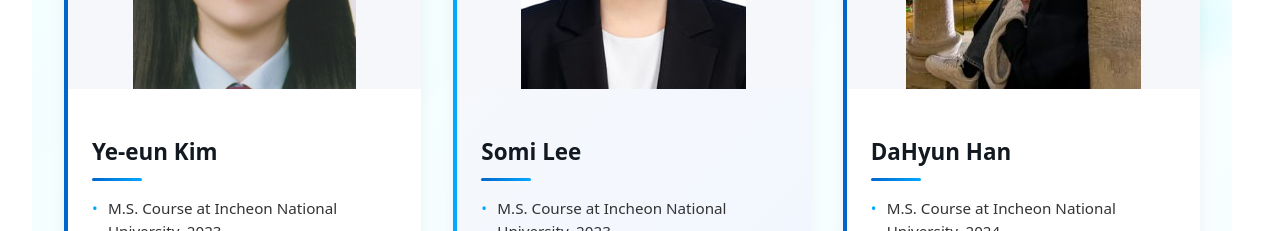
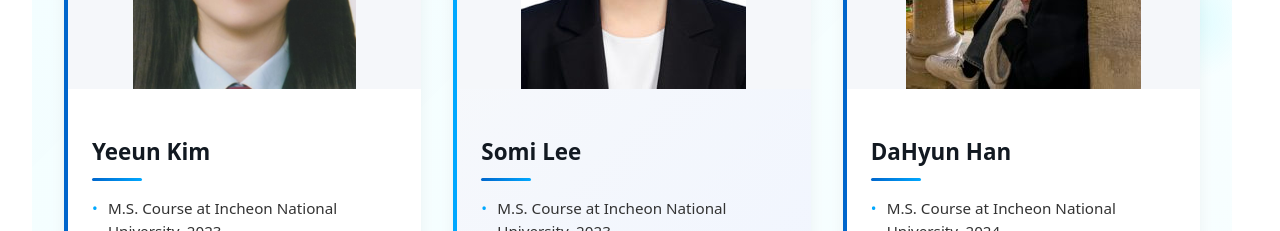
Before and after one commit to INU-EML/front-end, a React (Vite) app: page /members/current in a window 1280 px wide. Shown: the part 3100-3331 px from the top of the page. Built offline with nearby package versions, Linux system fonts and the light colour scheme; the HTML template or start-up script is replaced by a standard one.

Commit message:
Ye-eun Kim -> Yeeun Kim 이름 업데이트

```diff
--- a/src/data/Members/CurrentMembersData.js
+++ b/src/data/Members/CurrentMembersData.js
@@ -71,7 +71,7 @@ export const currentMembersData = {
   ],
   masterCourse: [
     {
-      name: "Ye-eun Kim",
+      name: "Yeeun Kim",
       image: "/images/Memebers/CurrentMemebers/Master/Ms_Ye-eun Kim.png",
       career: [
         "M.S. Course at Incheon National University, 2023~",
```
